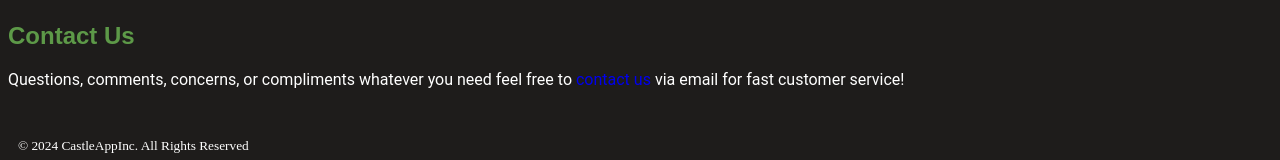
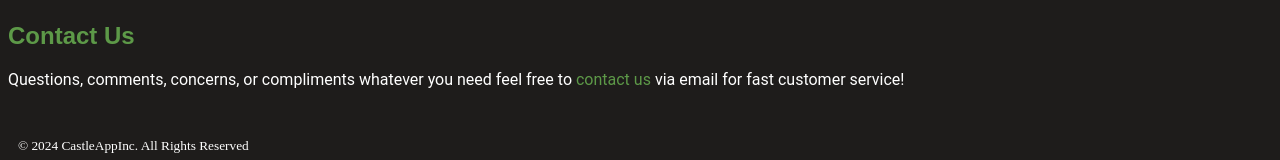
Before and after one commit to michltnrr/Castle, a plain HTML site: page index.html in a window 1280 px wide. Shown: the part 636-796 px from the top of the page. Drawn offline with Linux system fonts and the light colour scheme.

Commit message:
Update newstyles.css

```diff
--- a/newstyles.css
+++ b/newstyles.css
@@ -129,7 +129,7 @@ small, aside {
     padding: 10px;
 }
 
-#contact:visited {
+#contact, #contact:visited {
     color: #5D9948;
 }
 
```
